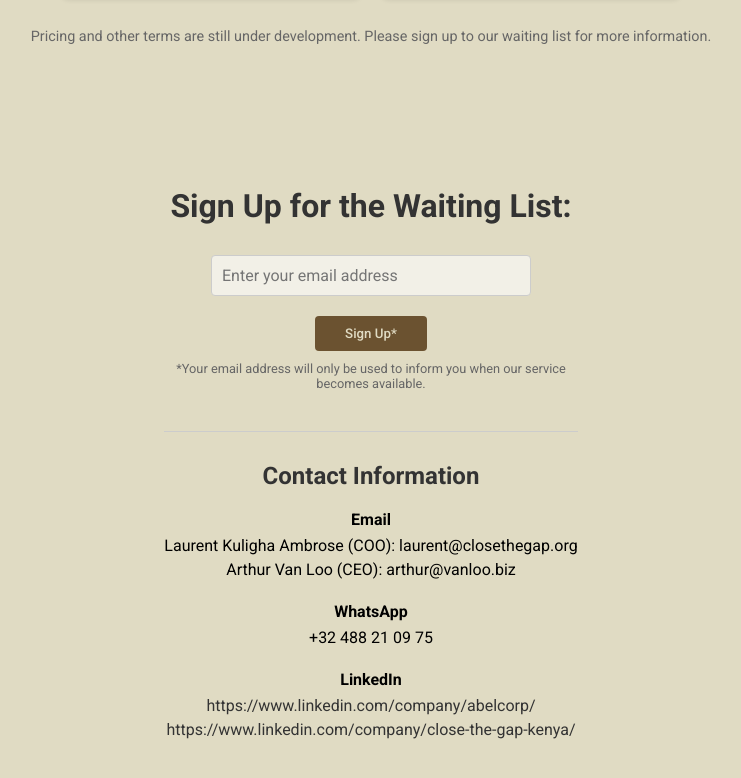
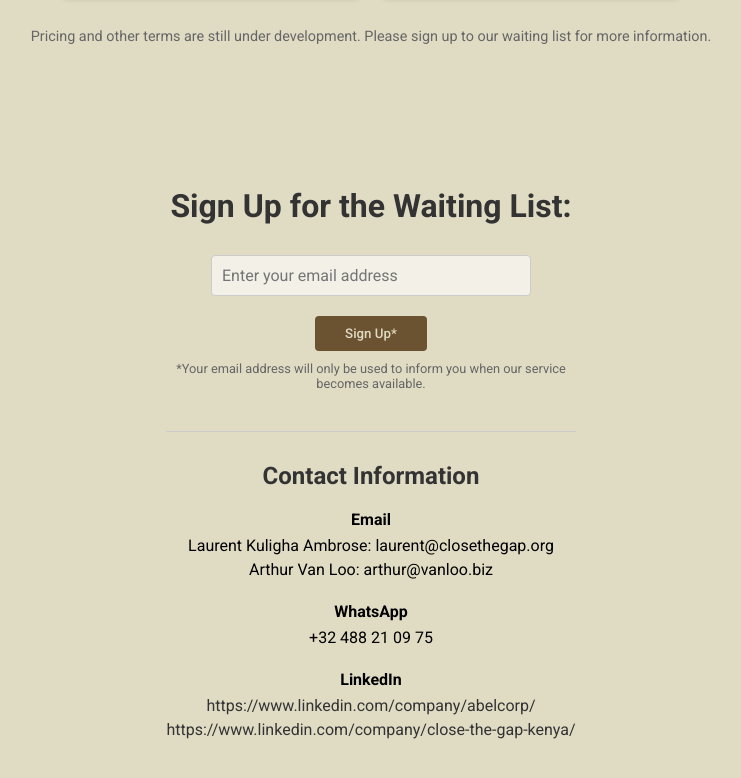
Before and after one commit to avanloo01/abel-website, a plain HTML site: page index.html in a window 1280 px wide. Shown: the part 1280-2058 px from the top of the page, without its empty margins (269-1010 px from the left). Drawn offline with Linux system fonts and the light colour scheme.

Commit message:
removed titles from contact

```diff
--- a/index.html
+++ b/index.html
@@ -480,8 +480,8 @@
             <div class="contact-item">
                 <span class="contact-label">Email</span>
                 <div class="contact-value">
-                    Laurent Kuligha Ambrose (COO): laurent@closethegap.org<br>
-                    Arthur Van Loo (CEO): arthur@vanloo.biz
+                    Laurent Kuligha Ambrose: laurent@closethegap.org<br>
+                    Arthur Van Loo: arthur@vanloo.biz
                 </div>
             </div>
 
```
